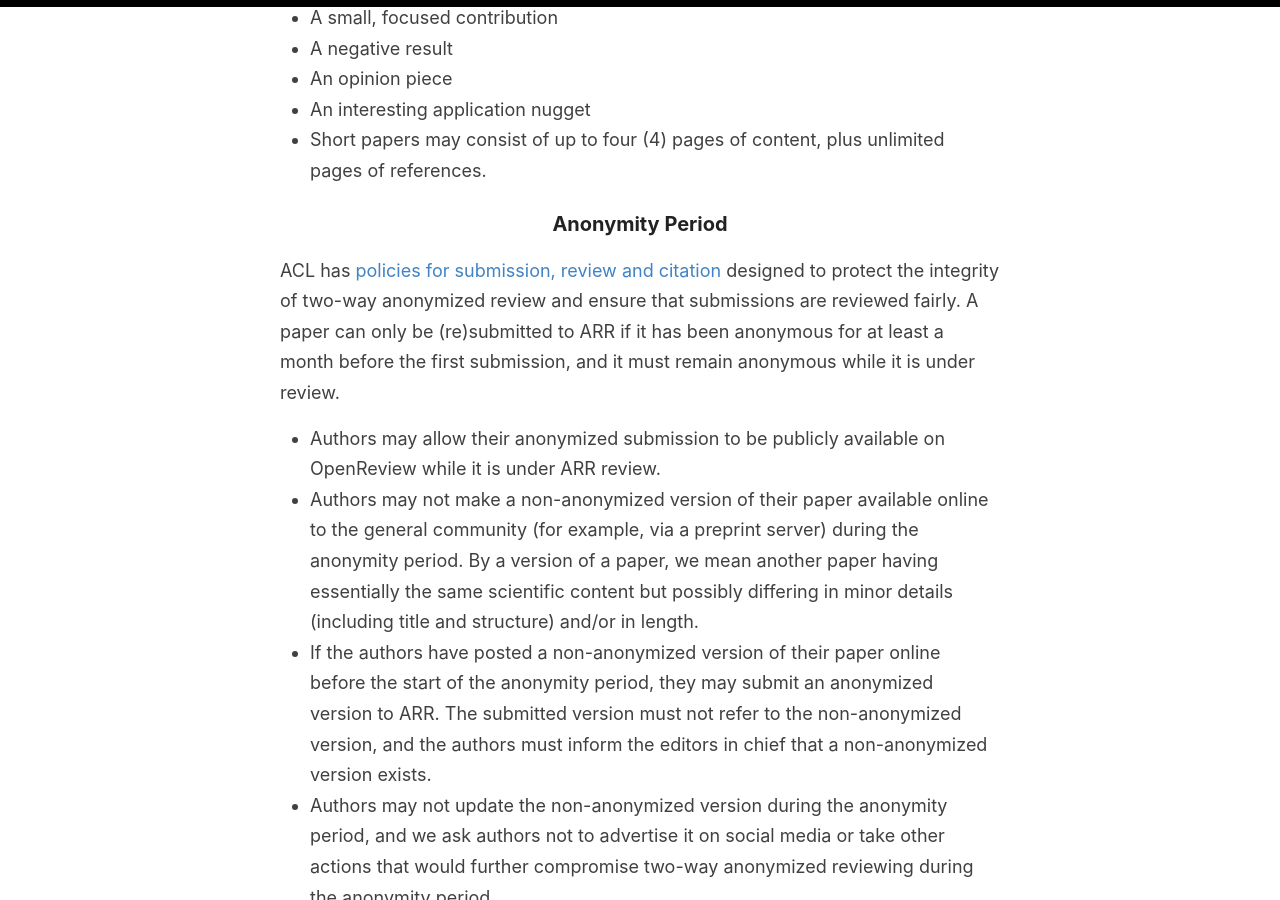
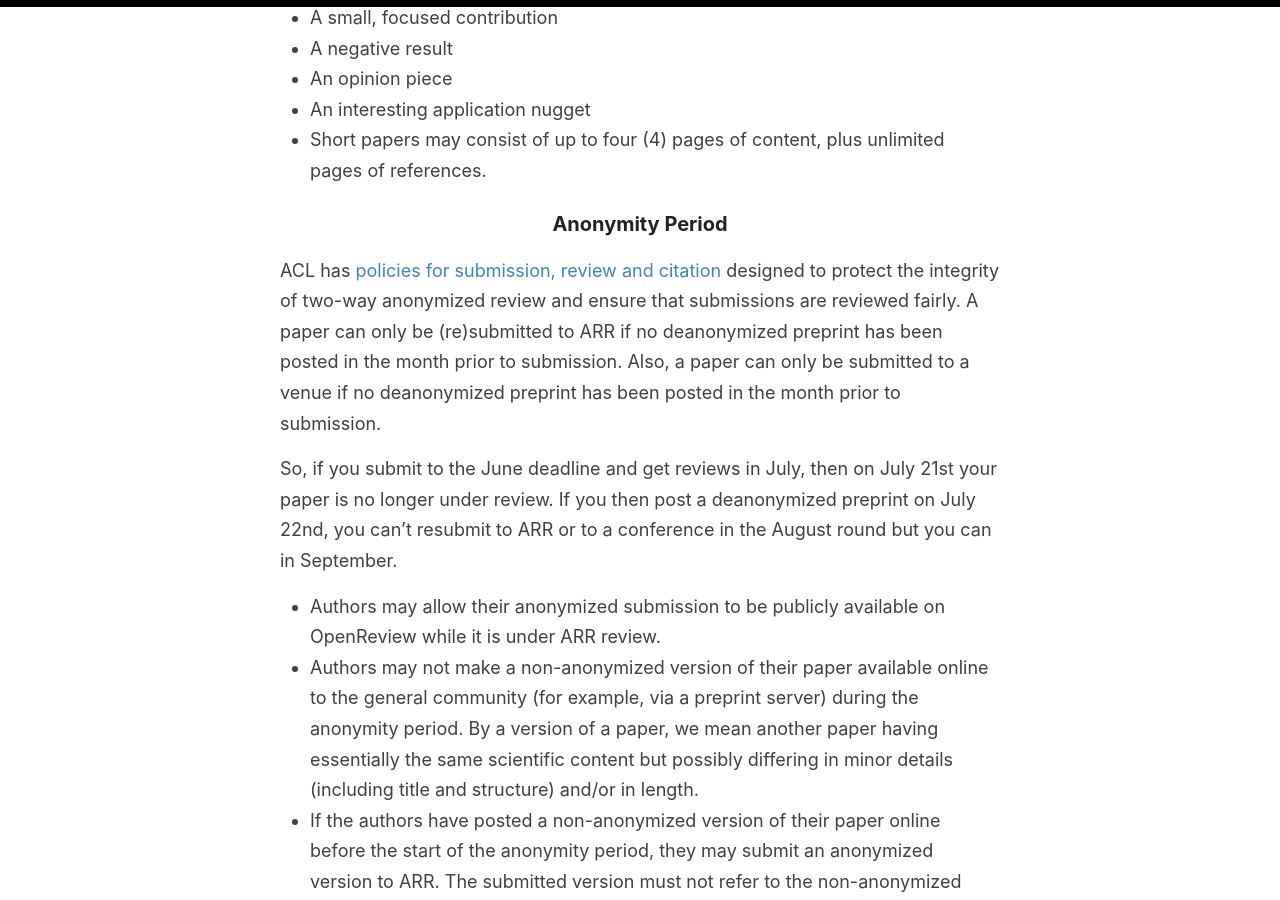
Before and after one commit to amitmerchant1990/reverie, a Jekyll site: the page built from cfp.md, in a window 1280 px wide and 900 px high, scrolled down 2176 px. Built offline with Jekyll 4.4.1, drawn with Linux system fonts in a browser that asks for light colours; some of the changed text lies outside the part shown.

Commit message:
Update cfp.md

```diff
--- a/cfp.md
+++ b/cfp.md
@@ -58,7 +58,9 @@ Short paper submissions must describe original and unpublished work. Please note
 
 ### Anonymity Period
 
-ACL has [policies for submission, review and citation](https://www.aclweb.org/adminwiki/index.php?title=ACL_Policies_for_Submission,_Review_and_Citation) designed to protect the integrity of two-way anonymized review and ensure that submissions are reviewed fairly. A paper can only be (re)submitted to ARR if it has been anonymous for at least a month before the first submission, and it must remain anonymous while it is under review.
+ACL has [policies for submission, review and citation](https://www.aclweb.org/adminwiki/index.php?title=ACL_Policies_for_Submission,_Review_and_Citation) designed to protect the integrity of two-way anonymized review and ensure that submissions are reviewed fairly. A paper can only be (re)submitted to ARR if no deanonymized preprint has been posted in the month prior to submission. Also, a paper can only be submitted to a venue if no deanonymized preprint has been posted in the month prior to submission.
+
+So, if you submit to the June deadline and get reviews in July, then on July 21st your paper is no longer under review. If you then post a deanonymized preprint on July 22nd, you can't resubmit to ARR or to a conference in the August round but you can in September.
 
 * Authors may allow their anonymized submission to be publicly available on OpenReview while it is under ARR review.
 * Authors may not make a non-anonymized version of their paper available online to the general community (for example, via a preprint server) during the anonymity period. By a version of a paper,  we mean another paper having essentially the same scientific content but possibly differing in minor details (including title and structure) and/or in length.
@@ -99,7 +101,7 @@ Authors are required to honour the ethical code set out in the [ACL Code of Ethi
 
 The consideration of the ethical impact of our research, use of data, and potential applications of our work has always been an important consideration, and as artificial intelligence is becoming more mainstream, these issues are increasingly pertinent. We ask that all authors read the code, and ensure that their work is conformant to this code. Where a paper may raise ethical issues, we ask that authors include in the paper an explicit discussion of these issues, which will be taken into account in the review process. We reserve the right to reject papers on ethical grounds, where the authors are judged to have operated counter to the code of ethics, or have inadequately addressed legitimate ethical concerns with their work. Indeed, the ARR review form includes a section addressing these issues and papers flagged for ethical concerns by reviewers or action editors will be further reviewed by the Ethics Advisory Committee (EAC).
 
-Authors are encouraged to devote a section of their paper to concerns of the ethical impact of the work and to a discussion of broader impacts of the work.
+Authors are encouraged to devote a section of their paper to concerns of the ethical impact of the work and to a discussion of broader impacts of the work. This discussion may extend into a 5th page (short papers) or 9th page (long papers).
 
 ### Submission Criteria
 
```
